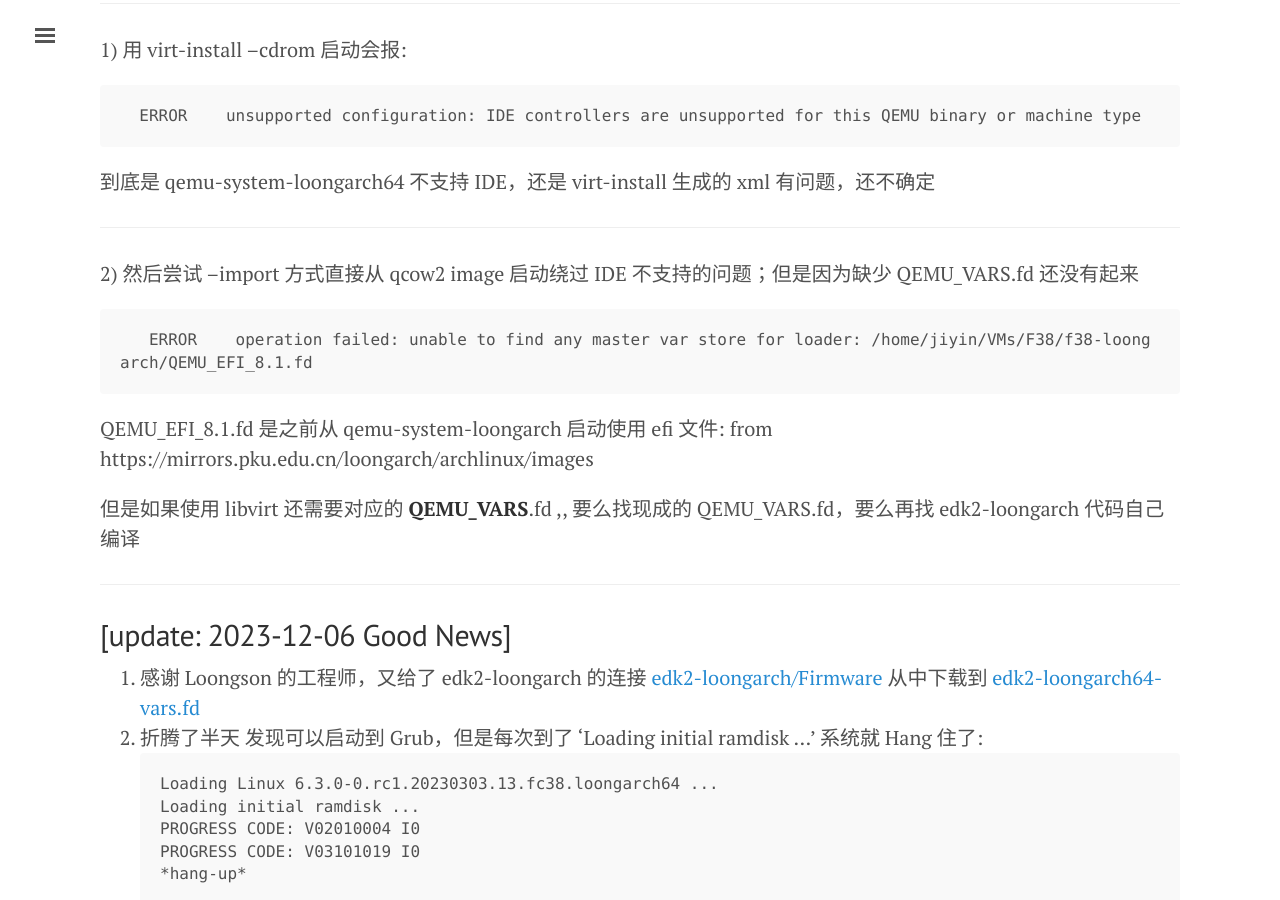
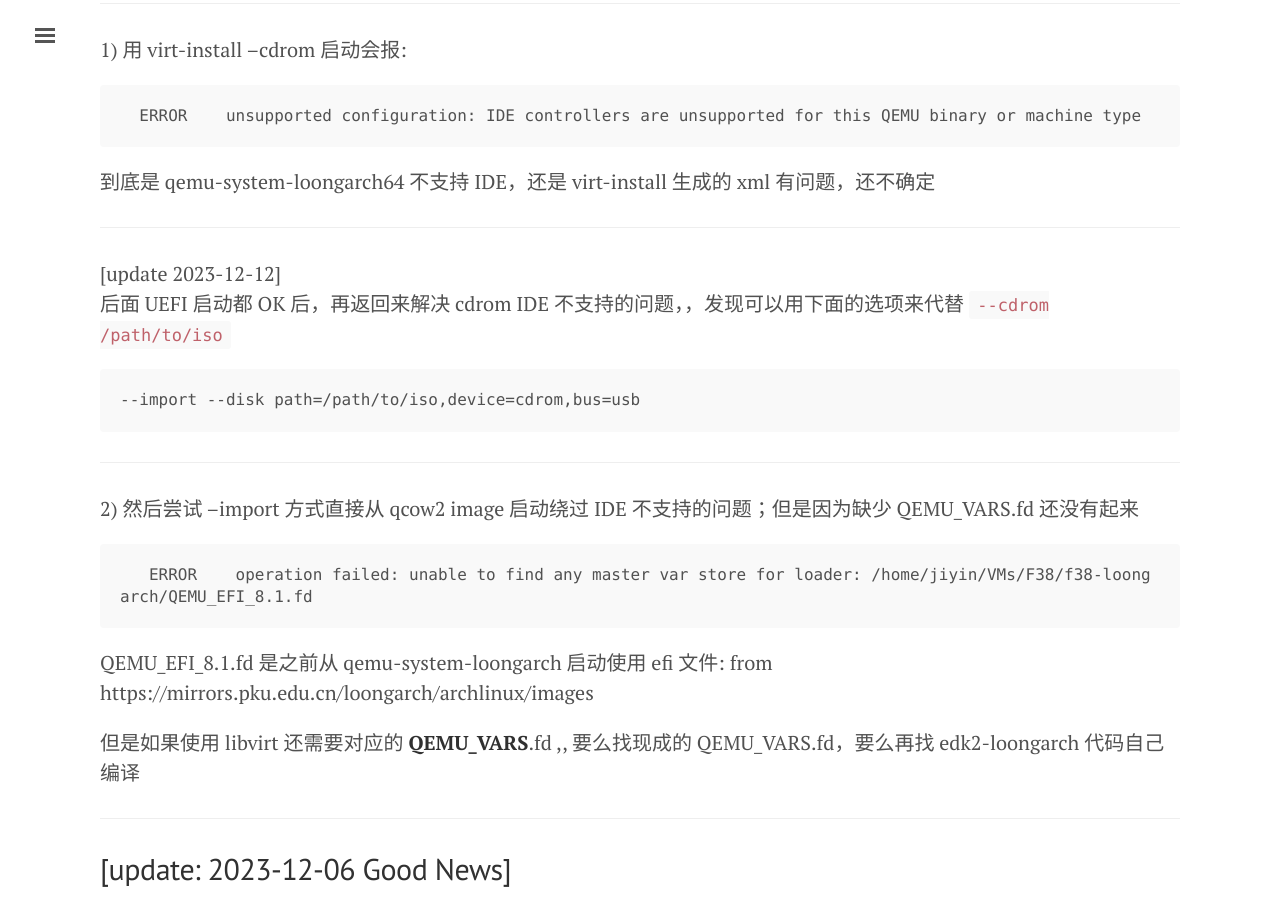
Before and after one commit to tcler/tcler.github.io, a Jekyll site: the page built from _posts/2023-12-02-libvirt-loongarch-support.md, in a window 1280 px wide and 900 px high, scrolled down 1111 px. Built offline with Jekyll 4.4.1, drawn with Linux system fonts in a browser that asks for light colours.

Commit message:
Update 2023-12-02-libvirt-loongarch-support.md

````diff
--- a/_posts/2023-12-02-libvirt-loongarch-support.md
+++ b/_posts/2023-12-02-libvirt-loongarch-support.md
@@ -38,6 +38,14 @@ sudo rpm -ivh RPMS/*.rpm --force --nodeps
   ERROR    unsupported configuration: IDE controllers are unsupported for this QEMU binary or machine type
 ```
 到底是 qemu-system-loongarch64 不支持 IDE，还是 virt-install 生成的 xml 有问题，还不确定
+
+---
+[update 2023-12-12]
+后面 UEFI 启动都 OK 后，再返回来解决 cdrom IDE 不支持的问题，，发现可以用下面的选项来代替  ```--cdrom /path/to/iso```
+
+```
+--import --disk path=/path/to/iso,device=cdrom,bus=usb
+```
 
 ---
 
````
